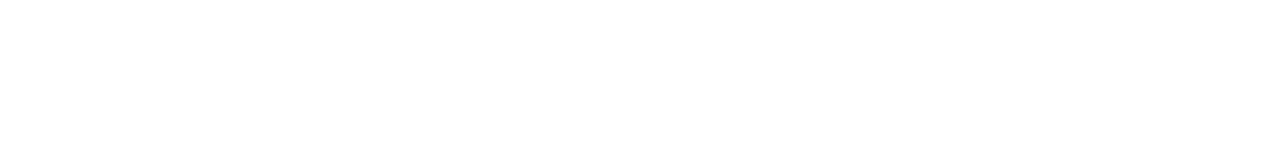
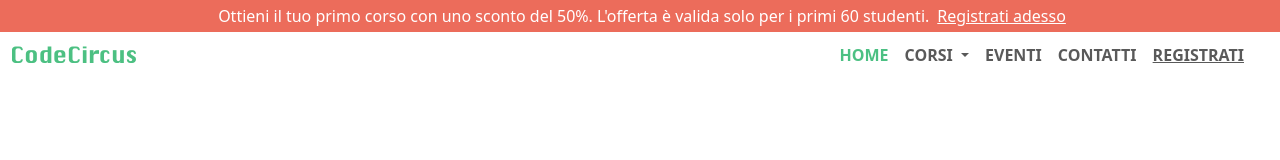
Before and after one commit to FabioVasi/landing-page-service, a website built with Vite: page index.html in a window 1280 px wide. Built offline with nearby package versions, Linux system fonts and the light colour scheme; files whose address does not match are found by name.

Commit message:
add cdn and navbar

```diff
--- /dev/null
+++ b/asset/css/style.css
@@ -0,0 +1,13 @@
+*{
+    margin: 0;
+    padding: 0;
+    box-sizing: border-box;
+}
+:root{
+    --orange-bg: #EC6C5B;
+    --green-bg: #4CC083;
+    --light-bg: #E2F3F0;
+}
+.upper-header{
+    background-color: #EC6C5B;
+}
--- a/index.html
+++ b/index.html
@@ -5,10 +5,71 @@
     <link rel="icon" type="image/svg+xml" href="/vite.svg" />
     <meta name="viewport" content="width=device-width, initial-scale=1.0" />
     <title>Code Circus</title>
+    <link href="https://cdn.jsdelivr.net/npm/bootstrap@5.3.3/dist/css/bootstrap.min.css" rel="stylesheet" integrity="sha384-QWTKZyjpPEjISv5WaRU9OFeRpok6YctnYmDr5pNlyT2bRjXh0JMhjY6hW+ALEwIH" crossorigin="anonymous">
     <link rel="stylesheet" href="./asset/css/style.css">
   </head>
   <body>
 
+    <header>
+
+      <div class="upper-header d-flex justify-content-center align-items-center text-white">
+        <p class="m-1">Ottieni il tuo primo corso con uno sconto del 50%. L'offerta è valida solo per i primi 60 studenti.</p>
+        <a class="text-white text-decoration-underline ms-1" href="#">Registrati adesso</a>
+      </div>
+
+      <nav class="navbar navbar-expand-lg p-0" aria-label="Offcanvas navbar large">
+        <div class="container-fluid">
+          <a class="navbar-brand" href="#">
+            <img src="./asset/img/logo.png" alt="Logo">
+          </a>
+          <button class="navbar-toggler border-0" type="button" data-bs-toggle="offcanvas" data-bs-target="#offcanvasNavbar2" aria-controls="offcanvasNavbar2">
+            <svg xmlns="http://www.w3.org/2000/svg" fill="#3d3a38" width="50px" viewBox="0 0 16 16">
+              <path d="M14 10.5a.5.5 0 0 0-.5-.5h-3a.5.5 0 0 0 0 1h3a.5.5 0 0 0 .5-.5zm0-3a.5.5 0 0 0-.5-.5h-7a.5.5 0 0 0 0 1h7a.5.5 0 0 0 .5-.5zm0-3a.5.5 0 0 0-.5-.5h-11a.5.5 0 0 0 0 1h11a.5.5 0 0 0 .5-.5z"/>
+            </svg>
+          </button>
+          <div class="offcanvas offcanvas-end" tabindex="-1" id="offcanvasNavbar2" aria-labelledby="offcanvasNavbar2Label">
+            <div class="offcanvas-header">
+              <a class="navbar-brand" href="#">
+                <img src="./asset/imgs/logo.png" alt="Logo">
+              </a>
+              <button type="button" class="btn-close btn-close-dark" data-bs-dismiss="offcanvas" aria-label="Close"></button>
+            </div>
+            <div class="offcanvas-body">
+              <ul class="navbar-nav fw-bold justify-content-end flex-grow-1 pe-3">
+                <li class="nav-item">
+                  <a class="nav-link active" style="color: #4CC083;"
+                    aria-current="page" href="#">HOME</a>
+                </li>
+                <li class="nav-item dropdown">
+                  <a class="nav-link btn dropdown-toggle" type="button" data-bs-toggle="dropdown" aria-expanded="false" href="#anchor">CORSI
+                  <ul class="dropdown-menu">
+
+                  </ul>
+                  </a>
+                </li>
+                <li class="nav-item">
+                  <a class="nav-link" href="#anchor2">EVENTI</a>
+                </li>
+                <li class="nav-item">
+                  <a class="nav-link" href="#anchor3">CONTATTI</a>
+                </li>
+                <li class="nav-item">
+                  <a class="nav-link text-decoration-underline" href="#anchor4">REGISTRATI</a>
+                </li>
+              </ul>
+            </div>
+          </div>
+        </div>
+      </nav>
+
+    </header>
+
+    <main></main>
+
+    <footer></footer>
+
+    <script src="https://cdn.jsdelivr.net/npm/bootstrap@5.3.3/dist/js/bootstrap.bundle.min.js" integrity="sha384-YvpcrYf0tY3lHB60NNkmXc5s9fDVZLESaAA55NDzOxhy9GkcIdslK1eN7N6jIeHz" crossorigin="anonymous"></script>
+    <script src="https://unpkg.com/vue@3/dist/vue.global.js"></script>
     <script type="module" src="./asset/js/main.js"></script>
   </body>
 </html>
--- a/package.json
+++ b/package.json
@@ -13,6 +13,6 @@
   },
   "dependencies": {
     "bootstrap": "^5.3.3",
-    "swiper": "^11.1.4"
+    "swiper": "^11.1.9"
   }
 }
```
Also changed, not shown: 1 other file.
